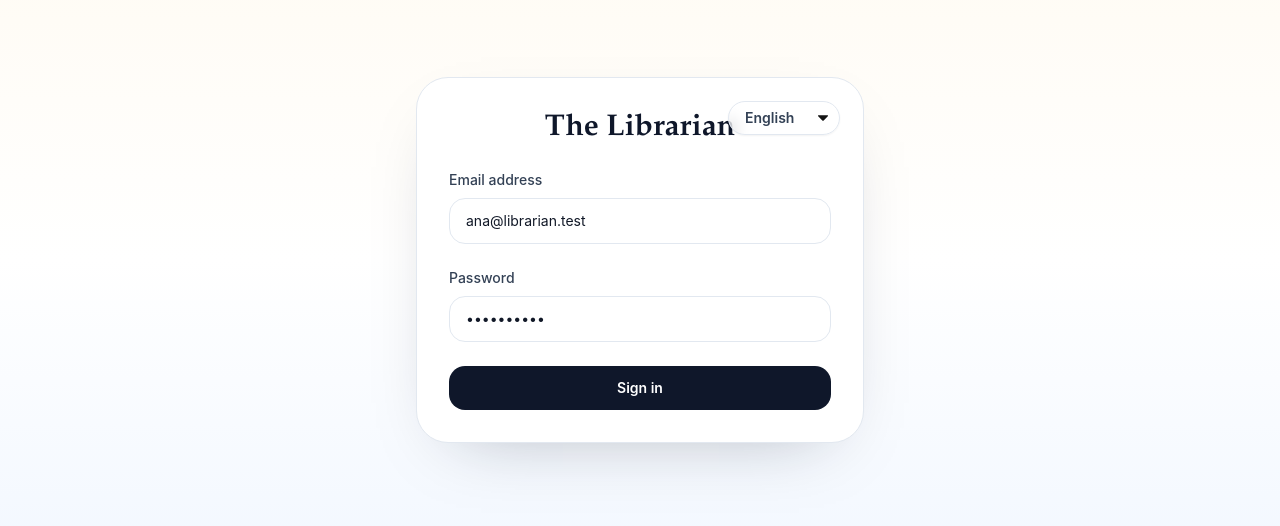
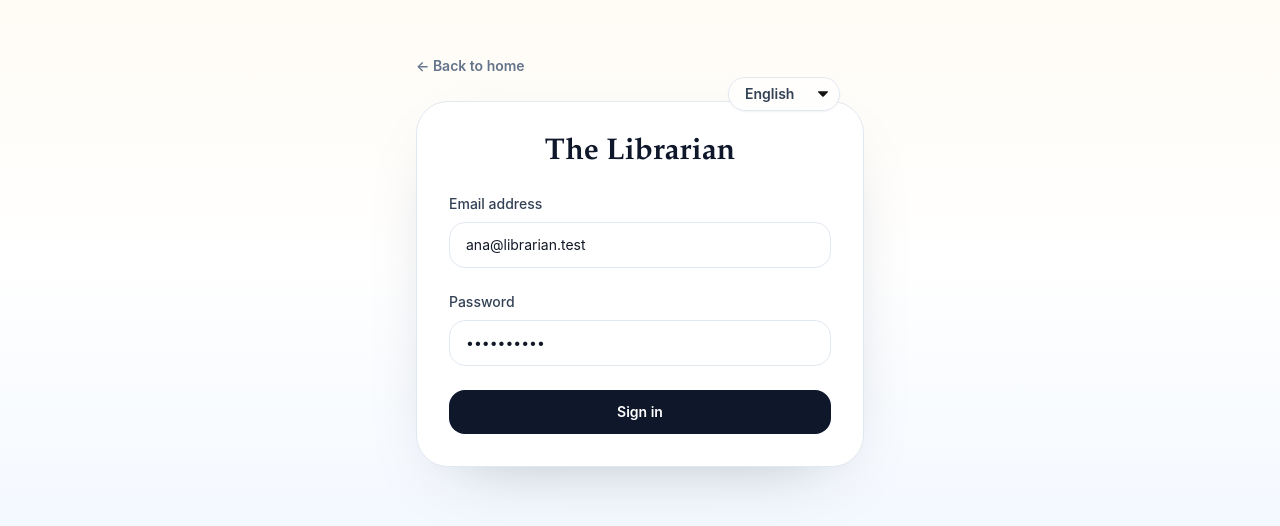
Before and after one commit to alexyocruz1/the-librarian-frontend, a Next.js app: page /auth/login in a window 1280 px wide. Shown: the part 140-666 px from the top of the page. Built offline with nearby package versions, Linux system fonts and the light colour scheme; no server answers.

Commit message:
return button on login.

```diff
--- a/src/components/tenant/LibrarianLoginForm.tsx
+++ b/src/components/tenant/LibrarianLoginForm.tsx
@@ -2,6 +2,7 @@
 
 import { FormEvent, useState } from 'react';
 import { useRouter } from 'next/navigation';
+import Link from 'next/link';
 import LanguageSwitcher from '@/components/ui/LanguageSwitcher';
 import { useI18n } from '@/context/I18nContext';
 
@@ -41,6 +42,11 @@ export default function LibrarianLoginForm() {
   return (
     <div className="w-full relative">
       <LanguageSwitcher />
+      <div className="mx-auto w-full max-w-md mb-6">
+        <Link href="/" className="inline-flex items-center text-sm font-semibold text-slate-500 hover:text-slate-900 transition">
+          &larr; {t('common.backToHome') || 'Back to home'}
+        </Link>
+      </div>
       <form onSubmit={handleSubmit} className="mx-auto w-full max-w-md space-y-6 rounded-[2rem] border border-slate-200 bg-white p-8 shadow-[0_25px_70px_-40px_rgba(15,23,42,0.35)]">
         <div>
           <h1 className="font-serif text-3xl font-bold text-slate-900 text-center">{t('auth.login.title') || 'Login'}</h1>
```
